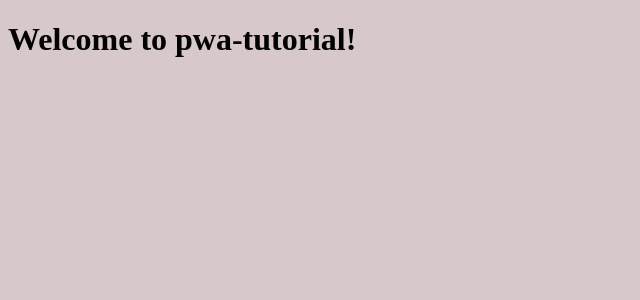
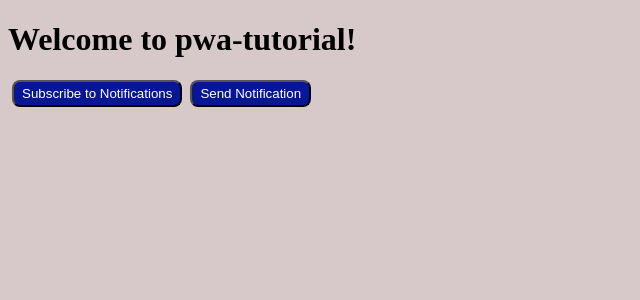
Before and after one commit to bneuhausz/pwa-tutorial, an Angular app: page / in a window 1280 px wide. Shown: the top 300 px of the page, without its empty margins (0-640 px from the left). Built offline with nearby package versions, Linux system fonts and the light colour scheme; no server answers.

Commit message:
added subscribe and notify logic

```diff
--- a/src/app/app.ts
+++ b/src/app/app.ts
@@ -1,8 +1,10 @@
 import { Component, inject, signal } from '@angular/core';
 import { RouterOutlet } from '@angular/router';
 import { NetworkService } from './shared/network/network';
-import { SwUpdate, VersionReadyEvent } from '@angular/service-worker';
+import { SwPush, SwUpdate, VersionReadyEvent } from '@angular/service-worker';
 import { filter } from 'rxjs';
+import { NotificationService } from './shared/notification/notification';
+import { environment } from '../environments/environment';
 
 @Component({
   selector: 'app-root',
@@ -17,12 +19,17 @@ import { filter } from 'rxjs';
       <span>🚫 Offline</span>
     }
 
+    <button (click)="subscribe()">Subscribe to Notifications</button>
+    <button (click)="notify()">Send Notification</button>
+
     <router-outlet />
   `,
 })
 export class App {
   protected readonly network = inject(NetworkService);
   private readonly swUpdate = inject(SwUpdate);
+  private readonly notification = inject(NotificationService);
+  private readonly swPush = inject(SwPush);
 
   protected readonly title = signal('pwa-tutorial');
   protected readonly isNewVersionReady = signal(false);
@@ -40,4 +47,17 @@ export class App {
   protected reload() {
     window.location.reload();
   }
+
+  async subscribe() {
+    if (this.swPush.isEnabled) {
+      const sub = await this.swPush.requestSubscription({
+        serverPublicKey: environment.vapidPublicKey
+      });
+      this.notification.subscribe(sub).subscribe();
+    }
+  }
+
+  notify() {
+    this.notification.notify().subscribe();
+  }
 }
```
